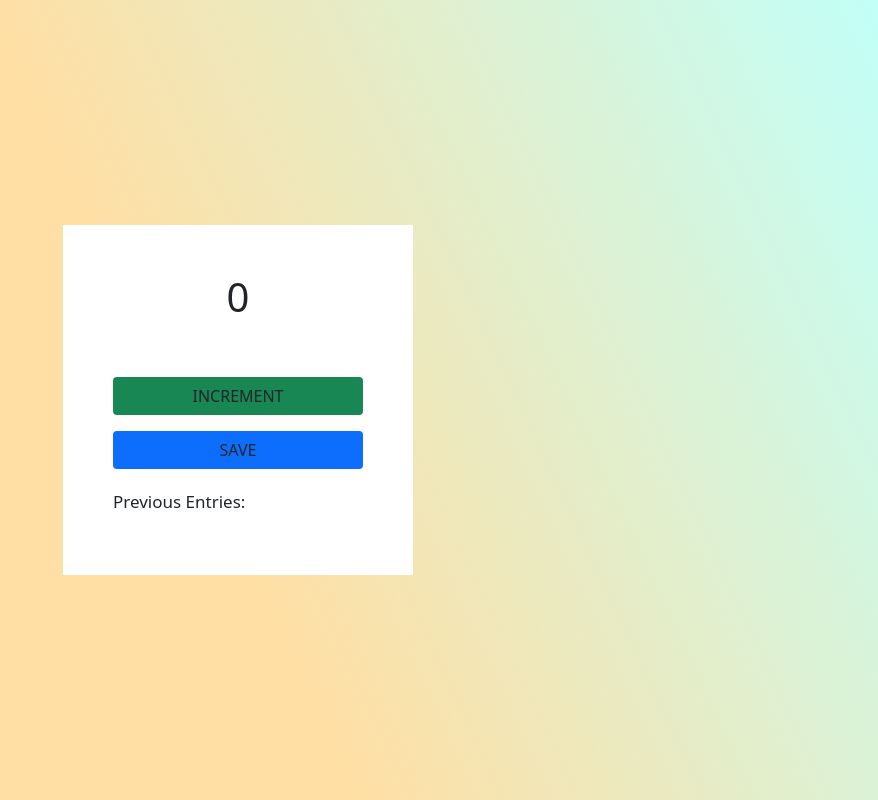
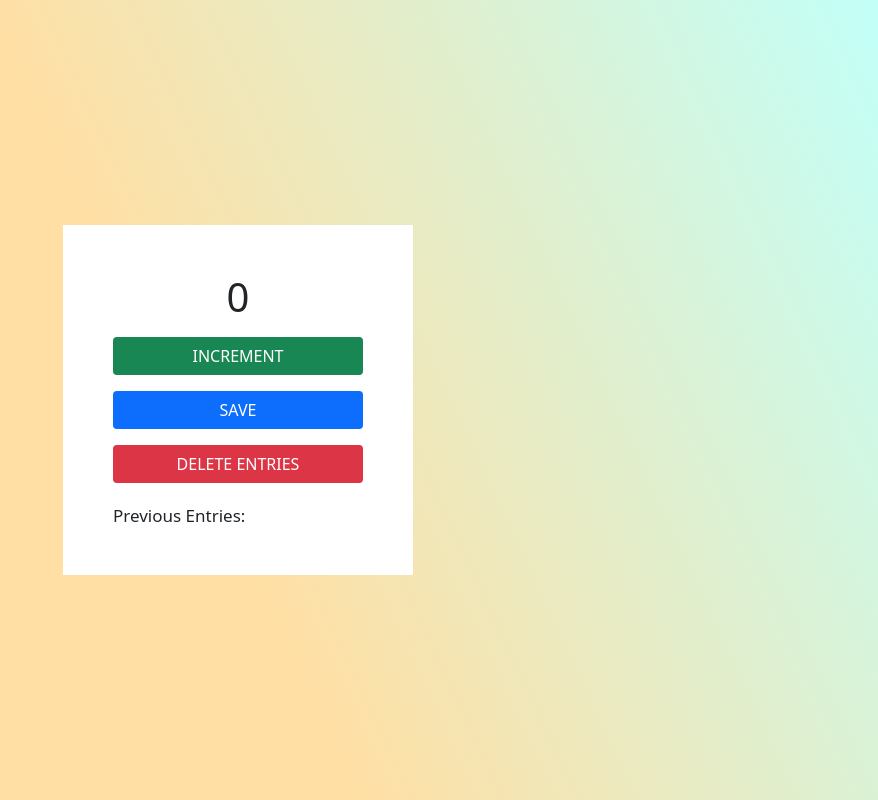
Before and after one commit to adil-shabab/increment-app, a plain HTML site: page index.html in a window 1280 px wide. Shown: the whole page, without its empty margins (402-1280 px from the left). Drawn offline with nearby package versions, Linux system fonts and the light colour scheme.

Commit message:
delete button added

```diff
--- a/index.html
+++ b/index.html
@@ -24,8 +24,9 @@
 <section>
   <div class="section">
     <h1 id="heading" class="text-center mt-5">0</h1>
-    <button onclick="increment()" id="increment" class="btn bg-success mt-5">INCREMENT</button>
-    <button onclick="save()" id="save" class="btn bg-primary mt-3">SAVE</button>
+    <button onclick="increment()" id="increment" class="btn bg-success mt-2 text-white">INCREMENT</button>
+    <button onclick="save()" id="save" class="btn bg-primary mt-3 text-white">SAVE</button>
+    <button onclick="clear()" id="save" class="btn bg-danger mt-3 text-white">DELETE ENTRIES</button>
     <p class="mt-5" id="para">Previous Entries: </p>
   </div>
 </section>
```
